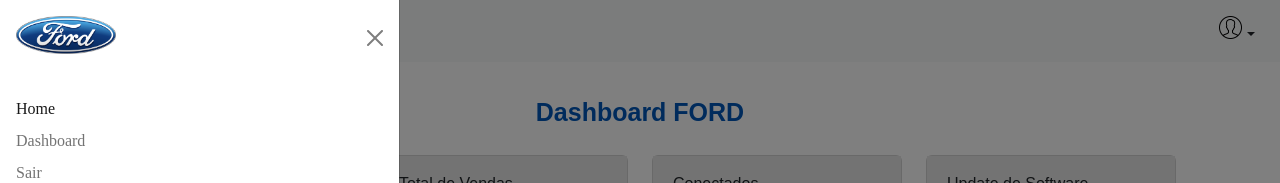
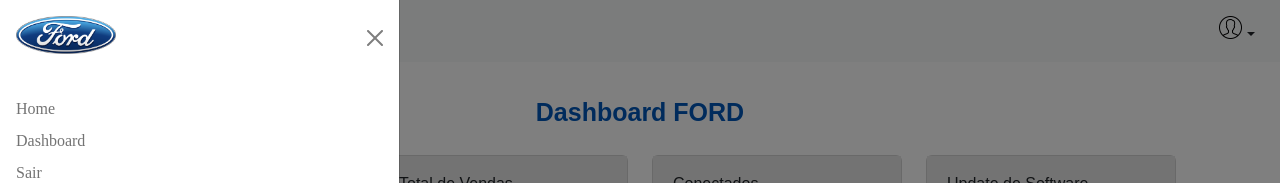
Before and after one commit to Junasc/Projeto-senai-ford, an Angular app: page /dashboard in a window 1280 px wide. Both pictures are taken after a click on the button 40 px from the left and 31 px from the top of the page. Shown: the top 183 px of the page. Built offline with nearby package versions, Linux system fonts and the light colour scheme; no server answers.

Commit message:
navegação entre paginas internas

```diff
--- a/src/app/componentes/cabecalho/cabecalho.component.html
+++ b/src/app/componentes/cabecalho/cabecalho.component.html
@@ -15,7 +15,7 @@
                 <div class="offcanvas-body">
                     <ul class="navbar-nav justify-content-end flex-grow-1 pe-3">
                         <li class="nav-item">
-                            <a class="nav-link active" aria-current="page" href="#">Home</a>
+                            <a class="nav-link " aria-current="page" routerLink="/home">Home</a>
                         </li>
                         <li class="nav-item">
                             <a class="nav-link" routerLink="/dashboard">Dashboard</a>
--- a/src/app/pages/dashboard/dashboard-routing.module.ts
+++ b/src/app/pages/dashboard/dashboard-routing.module.ts
@@ -1,6 +1,8 @@
 import { DashboardComponent } from './dashboard.component';
 import { NgModule } from '@angular/core';
 import { RouterModule, Routes } from '@angular/router';
+
+
 
 const routes: Routes = [
   {
--- a/src/app/pages/dashboard/dashboard.component.ts
+++ b/src/app/pages/dashboard/dashboard.component.ts
@@ -1,6 +1,8 @@
 import { Component, OnInit } from '@angular/core';
 import { ApiService } from 'src/app/api/api.service';
 import { vehicle, vehicleDetails } from 'src/app/api/vehicle';
+import { Router } from '@angular/router';
+
 
 @Component({
   selector: 'app-dashboard',
@@ -19,7 +21,6 @@
 
   ngOnInit(): void {
   }
-
   getVehicles(): void {
     this.apiService.getVehicles().subscribe((vehicles) => (this.vehicles = vehicles.vehicles));
   }
```
